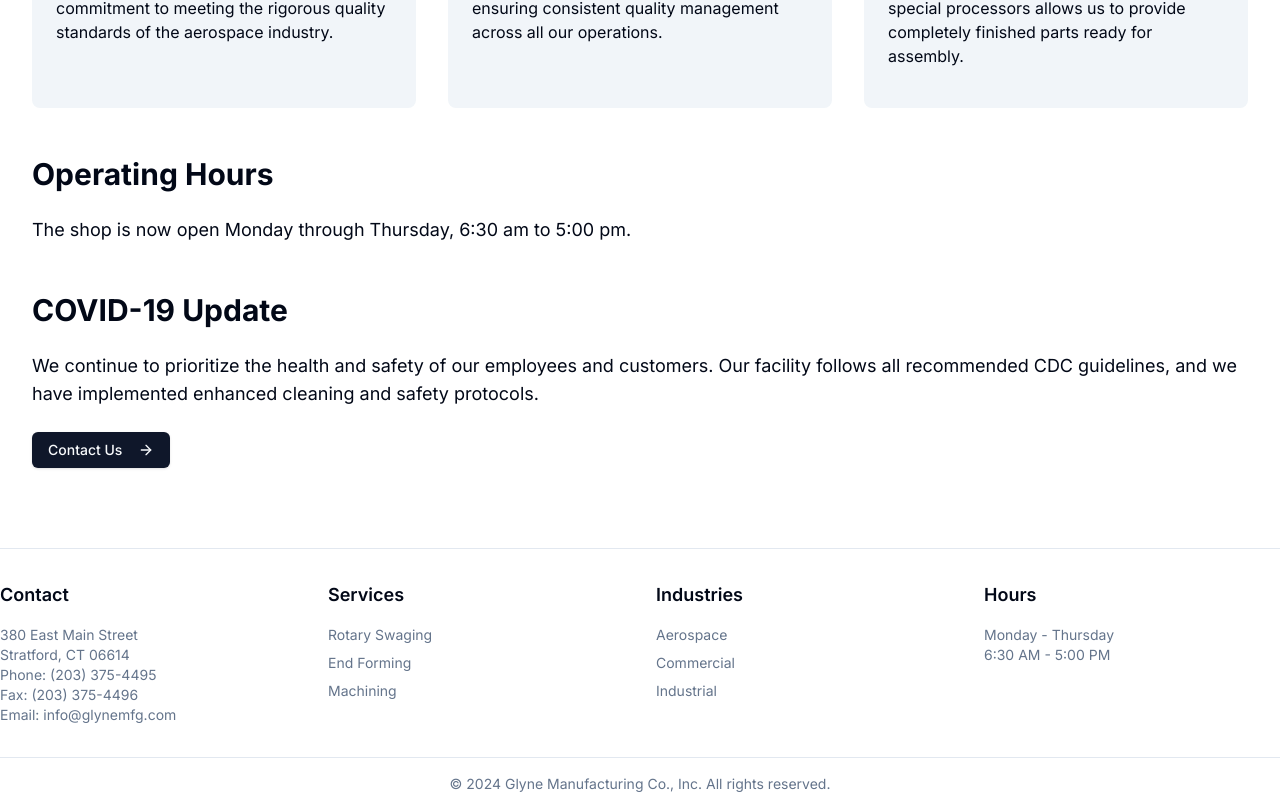
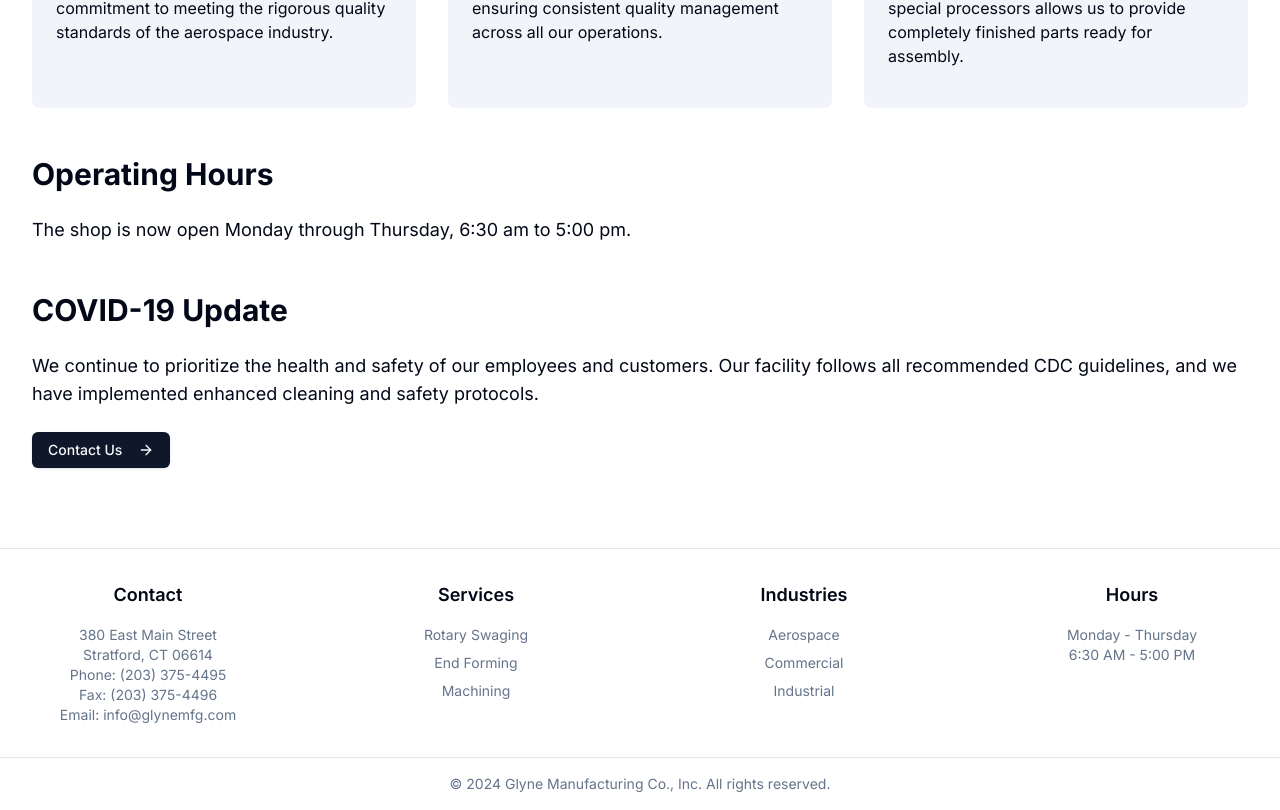
Before and after one commit to JackFClarke/glyne-mfg, a Next.js app: page /about in a window 1280 px wide. Shown: the part 1265-2075 px from the top of the page. Built offline with nearby package versions, Linux system fonts and the light colour scheme.

Commit message:
centered footer

```diff
--- a/components/layout.tsx
+++ b/components/layout.tsx
@@ -116,7 +116,7 @@
       </header>
       <main className="px-4 sm:px-6 lg:px-8 py-8">{children}</main>
       <footer className="border-t">
-        <div className="container py-8 grid gap-8 md:grid-cols-2 lg:grid-cols-4">
+        <div className="container py-8 grid gap-8 md:grid-cols-2 lg:grid-cols-4 text-center">
           <div>
             <h3 className="text-lg font-semibold mb-4">Contact</h3>
             <address className="not-italic text-sm text-muted-foreground">
```
